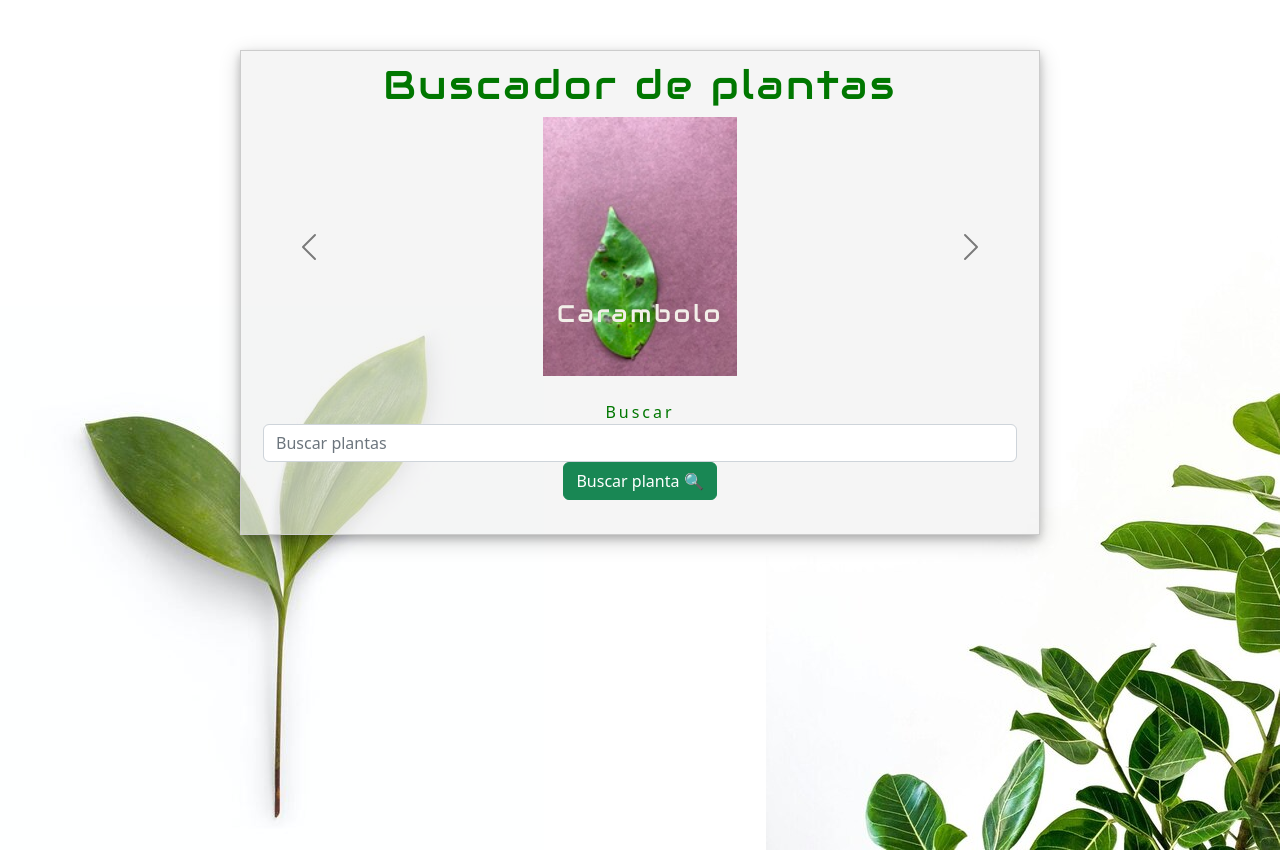
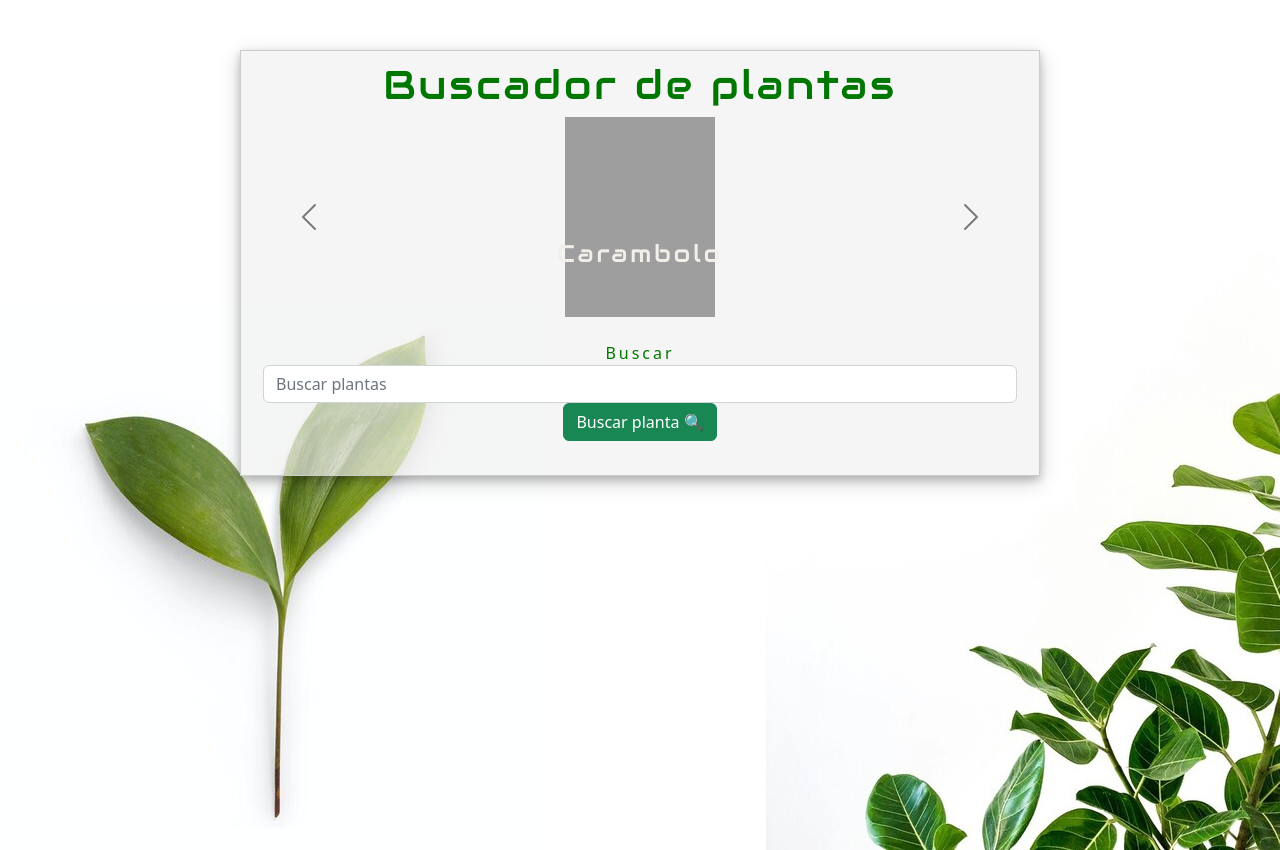
Before and after one commit to Psycho-afk/DeepLeaves, a Flask app: page /infoPl in a window 1280 px wide. Shown: the part 56-906 px from the top of the page. Run offline with Flask 3, Linux system fonts and the light colour scheme; data comes from the database, SQL or seed files in the repository; data that the repository does not hold is empty; some libraries are stand-ins or nearby versions; some web fonts are replaced; grey boxes are pictures that could not be loaded.

Commit message:
cambios en urls para utilizar las nuevas imagenes

```diff
--- a/app/templates/infoPl.html
+++ b/app/templates/infoPl.html
@@ -24,37 +24,62 @@
 
       <h1 class="font-effect-neon">Buscador de plantas</h1>
       <div id="carouselFade" class="carousel slide carousel-fade carousel-dark" >
+
         <div class="carousel-inner">
+
+          <!--
+          {% for planta in resultados %}
+          <div class="carousel-item {% if loop.first %}active{% endif %}">
+
+            <img src="{{ planta.img_arbol }}" class="img-fluid" alt="{{ planta.nombre }}"
+              referrerpolicy="no-referrer" title="source: imgur.com" style="width: 150px; height: 200px;">
+
+            <div class="carousel-caption d-none d-md-block">
+              <h5>{{ planta.nombre }}</h5>
+            </div>
+          </div>
+          {% endfor %} -->
+
+
           <div class="carousel-item active" >
-            <img src="{{ url_for('static', filename='images/Carambolo.jpg') }}" class="img-fluid" alt="Carambolo">
+            <img src="https://i.imgur.com/kCtnJRm.jpg" class="img-fluid" alt="Carambolo"
+            referrerpolicy="no-referrer" title="source: imgur.com" style="width: 150px; height: 200px;">
             <div class="carousel-caption d-none d-md-block">
               <h5>Carambolo</h5>
             </div>
           </div>
           <div class="carousel-item">
-            <img src="{{ url_for('static', filename='images/Borojo.jpg') }}" class="img-fluid" alt="Borojo">
+            <img src="https://i.imgur.com/AZhTH37.jpg" class="img-fluid" alt="Borojo"
+            referrerpolicy="no-referrer" title="source: imgur.com" style="width: 150px; height: 200px;">
             <div class="carousel-caption d-none d-md-block">
               <h5>Borojo</h5>
             </div>
           </div>
           <div class="carousel-item" >
-            <img src="{{ url_for('static', filename='images/Guanabano.jpg') }}" class="img-fluid" alt="Guanabano">
+            <img src="https://i.imgur.com/QK5zxgC.jpg" class="img-fluid" alt="Guanabano"
+            referrerpolicy="no-referrer" title="source: imgur.com" style="width: 150px; height: 200px;">
             <div class="carousel-caption d-none d-md-block">
               <h5>Guanabano</h5>
             </div>
           </div>
           <div class="carousel-item" >
-            <img src="{{ url_for('static', filename='images/Naranjo comun.jpg') }}" class="img-fluid" alt="Naranjo comun">
+            <img src="https://i.imgur.com/x0rv73Y.jpg" class="img-fluid" alt="Naranjo comun"
+            referrerpolicy="no-referrer" title="source: imgur.com" style="width: 150px; height: 200px;">
             <div class="carousel-caption d-none d-md-block">
               <h5>Naranjo común</h5>
             </div>
           </div>
           <div class="carousel-item" >
-            <img src="{{ url_for('static', filename='images/Uva de playa.jpg') }}" class="img-fluid" alt="Palma de yuca">
+            <img src="https://i.imgur.com/2ItfjTx.jpg" class="img-fluid" alt="Palma de yuca"
+            referrerpolicy="no-referrer" title="source: imgur.com" style="width: 150px; height: 200px;">
             <div class="carousel-caption d-none d-md-block">
               <h5>Palma de yuca</h5>
             </div>
           </div>
+
+
+
+
         </div>
 
         <button class="carousel-control-prev text-dark" type="button" data-bs-target="#carouselFade" data-bs-slide="prev" data-bs-theme="dark">
@@ -92,7 +117,7 @@
                 <img src="{{planta.img_hoja}}" referrerpolicy="no-referrer" title="source: imgur.com" style="width: 350px; height: 400px;"/>
 
 
-                <p>
+                <p class="descripcion-texto">
                   {{planta.descripcion}}
                 </p>
               </div>
```
